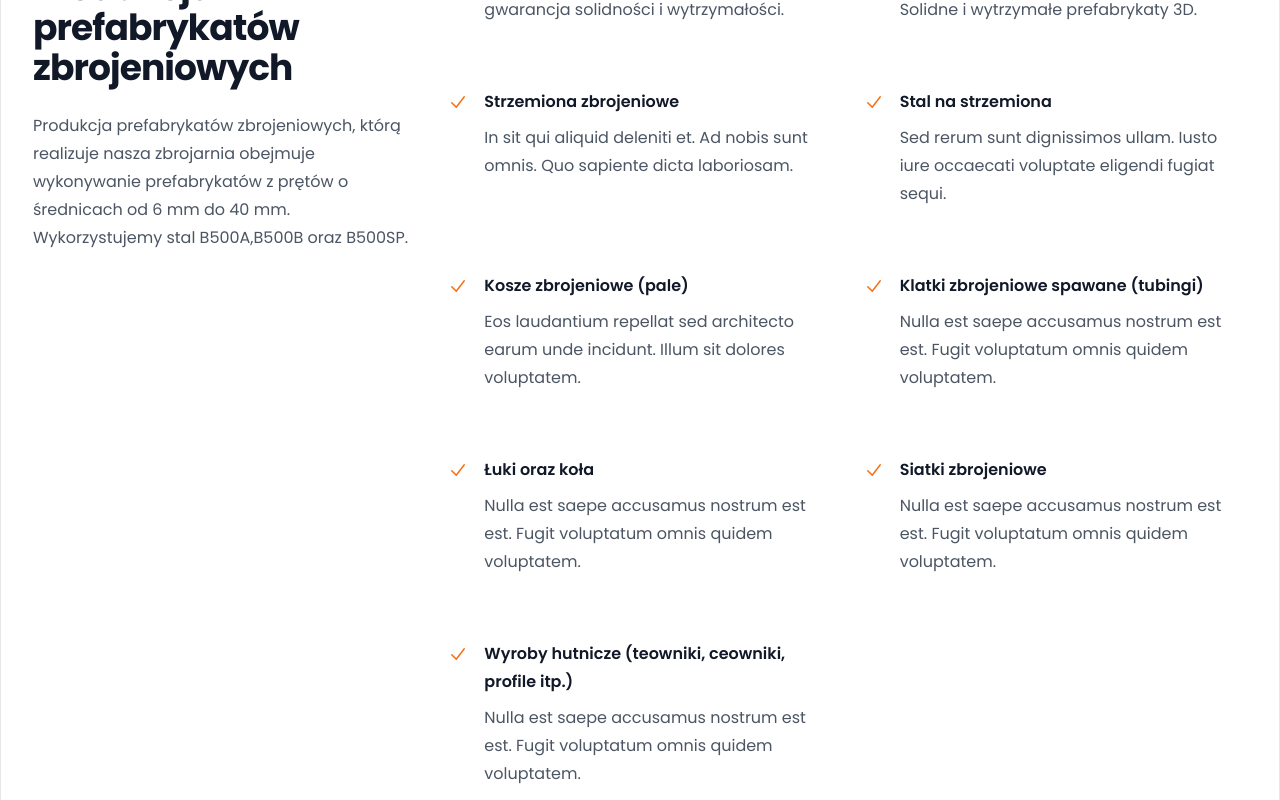
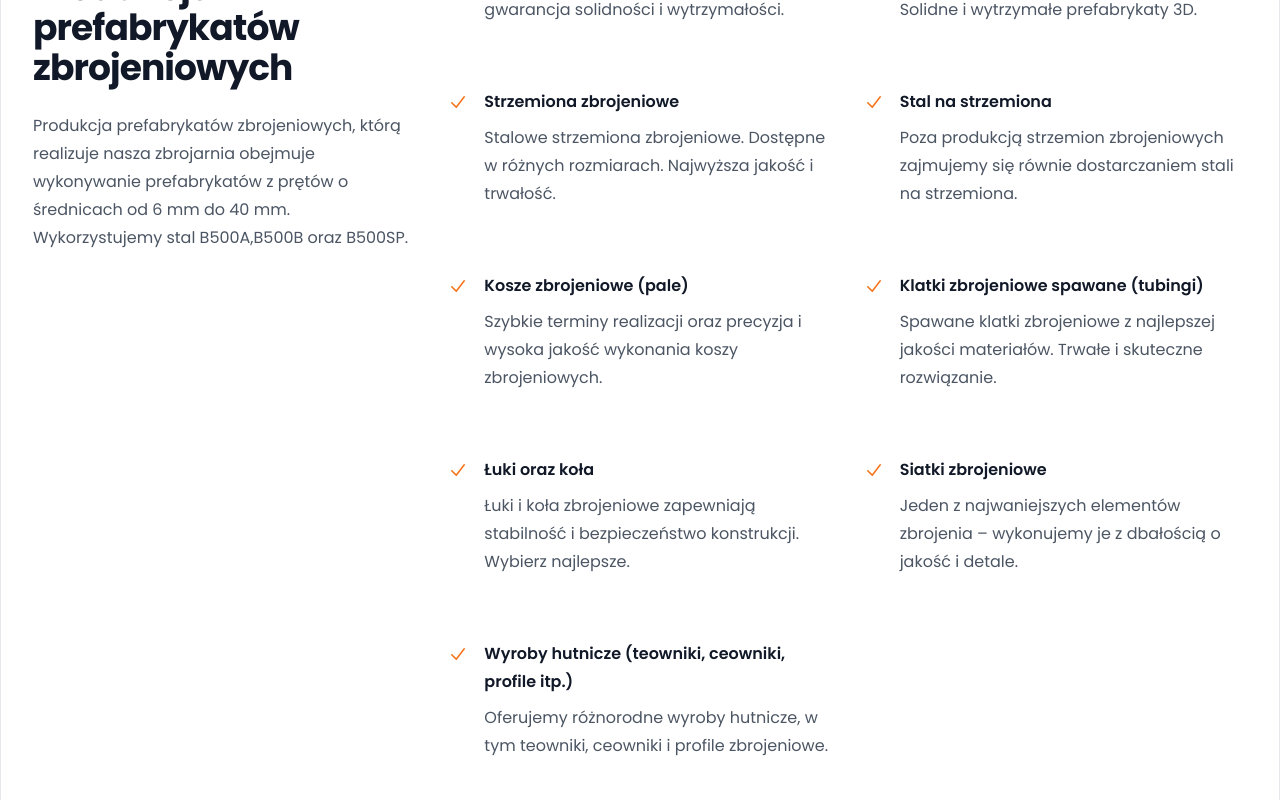
Before and after one commit to PGodzien/zbrojenie-nextjs, a Next.js app: page /oferta in a window 1280 px wide. Shown: the part 600-1400 px from the top of the page. Built offline with nearby package versions, Linux system fonts and the light colour scheme.

Commit message:
Update page.tsx

```diff
--- a/app/oferta/page.tsx
+++ b/app/oferta/page.tsx
@@ -14,31 +14,31 @@ const features = [
     },
     {
         name: 'Strzemiona zbrojeniowe',
-        description: 'In sit qui aliquid deleniti et. Ad nobis sunt omnis. Quo sapiente dicta laboriosam.',
+        description: 'Stalowe strzemiona zbrojeniowe. Dostępne w różnych rozmiarach. Najwyższa jakość i trwałość.',
     },
     {
         name: 'Stal na strzemiona',
-        description: 'Sed rerum sunt dignissimos ullam. Iusto iure occaecati voluptate eligendi fugiat sequi.',
+        description: 'Poza produkcją strzemion zbrojeniowych zajmujemy się równie dostarczaniem stali na strzemiona.',
     },
     {
         name: 'Kosze zbrojeniowe (pale)',
-        description: 'Eos laudantium repellat sed architecto earum unde incidunt. Illum sit dolores voluptatem.',
+        description: 'Szybkie terminy realizacji oraz precyzja i wysoka jakość wykonania koszy zbrojeniowych. ',
     },
     {
         name: 'Klatki zbrojeniowe spawane (tubingi)',
-        description: 'Nulla est saepe accusamus nostrum est est. Fugit voluptatum omnis quidem voluptatem.',
+        description: 'Spawane klatki zbrojeniowe z najlepszej jakości materiałów. Trwałe i skuteczne rozwiązanie.',
     },
     {
         name: 'Łuki oraz koła',
-        description: 'Nulla est saepe accusamus nostrum est est. Fugit voluptatum omnis quidem voluptatem.',
+        description: 'Łuki i koła zbrojeniowe zapewniają stabilność i bezpieczeństwo konstrukcji. Wybierz najlepsze.',
     },
     {
         name: 'Siatki zbrojeniowe',
-        description: 'Nulla est saepe accusamus nostrum est est. Fugit voluptatum omnis quidem voluptatem.',
+        description: 'Jeden z najwaniejszych elementów zbrojenia – wykonujemy je z dbałością o jakość i detale.',
     },
     {
         name: 'Wyroby hutnicze (teowniki, ceowniki, profile itp.)',
-        description: 'Nulla est saepe accusamus nostrum est est. Fugit voluptatum omnis quidem voluptatem.',
+        description: 'Oferujemy różnorodne wyroby hutnicze, w tym teowniki, ceowniki i profile zbrojeniowe.',
     },
 ]
 
```
